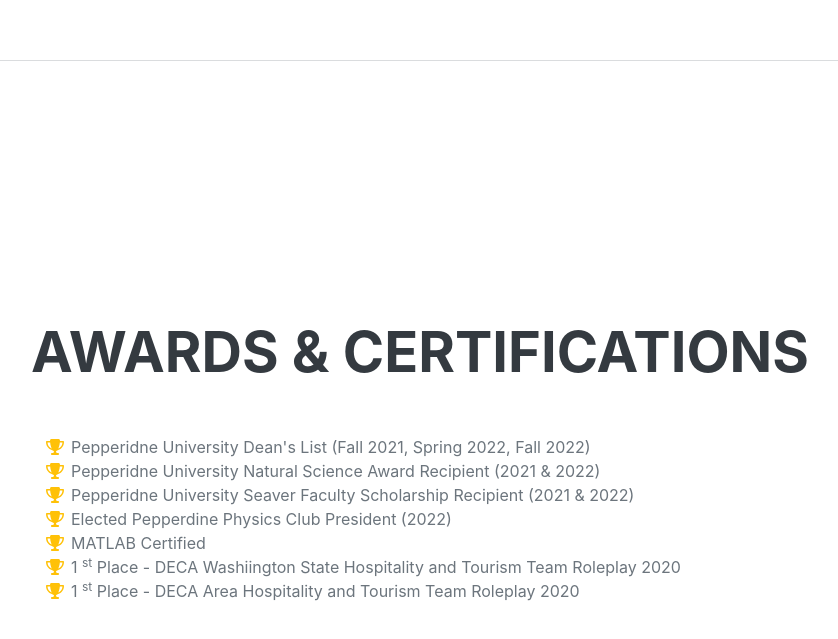
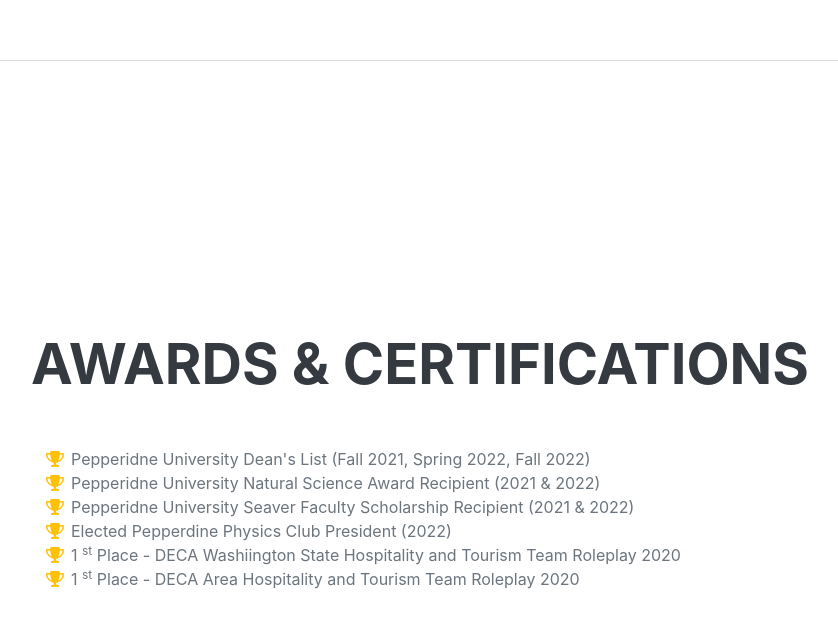
Before and after one commit to cjmunger/cjmunger.github.io, a plain HTML site: page index.html in a window 1280 px wide. Shown: the part 4168-4807 px from the top of the page, without its empty margins (289-1127 px from the left). Drawn offline with nearby package versions, Linux system fonts and the light colour scheme; a web font is replaced by a local one.

Commit message:
Update index.html

```diff
--- a/index.html
+++ b/index.html
@@ -189,10 +189,6 @@
                         </li>
                         <li>
                             <span class="fa-li"><i class="fas fa-trophy text-warning"></i></span>
-                            MATLAB Certified
-                        </li>
-                        <li>
-                            <span class="fa-li"><i class="fas fa-trophy text-warning"></i></span>
                             1
                             <sup>st</sup>
                             Place - DECA Washiington State Hospitality and Tourism Team Roleplay 2020
```
